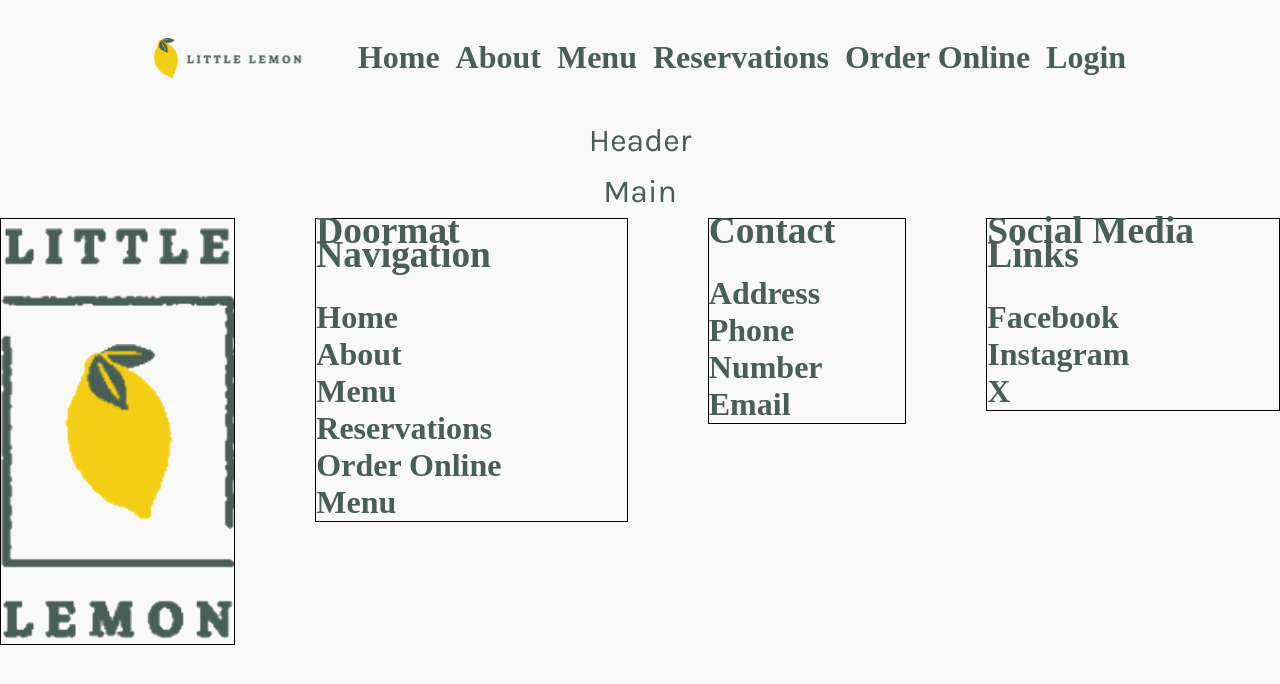
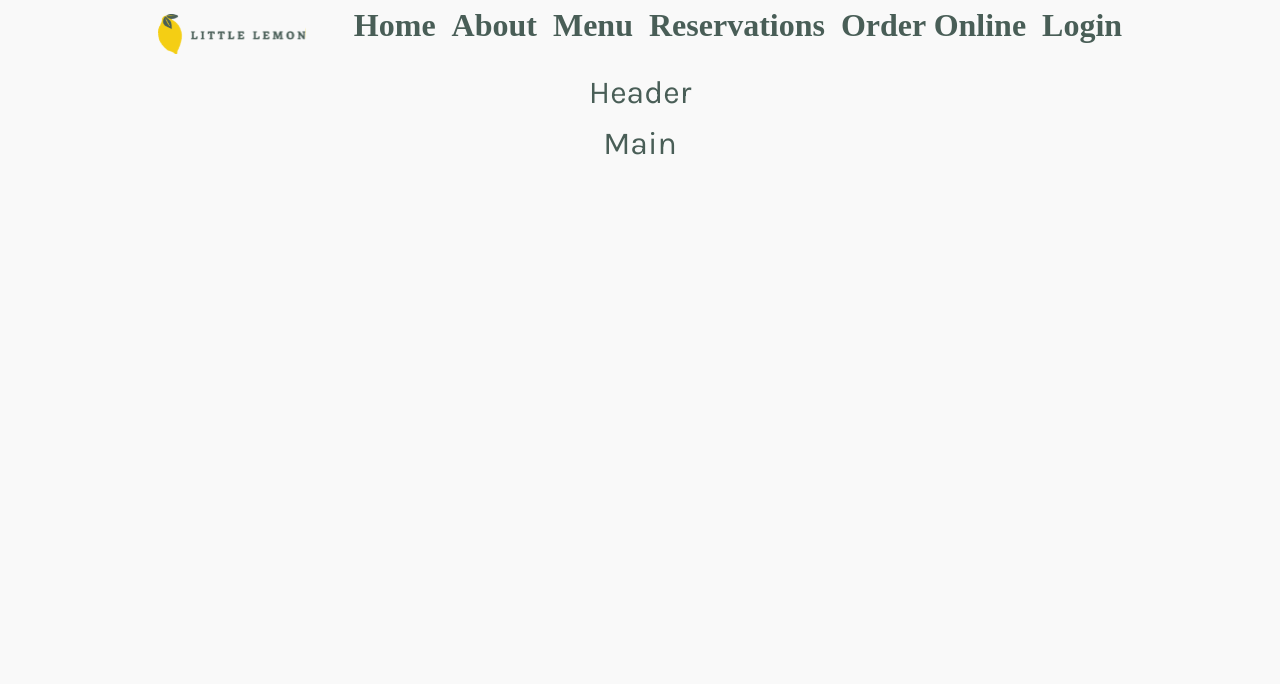
Before and after one commit to rammelion/little-lemon, a React (Create React App) app: page / in a window 1280 px wide. Shown: the top 684 px of the page. Built offline with nearby package versions, Linux system fonts and the light colour scheme; a web font is replaced by a local one.

Commit message:
bootstrap CDN added

```diff
--- a/public/index.html
+++ b/public/index.html
@@ -13,6 +13,10 @@
     <meta name="og:image" content=""/>
     <meta name="og:description" content="The website of the Little Lemon Restaurant"/>
     <link rel="apple-touch-icon" href="%PUBLIC_URL%/logo192.png" />
+    <script src="https://cdn.jsdelivr.net/npm/@popperjs/core@2.11.8/dist/umd/popper.min.js" integrity="sha384-I7E8VVD/ismYTF4hNIPjVp/Zjvgyol6VFvRkX/vR+Vc4jQkC+hVqc2pM8ODewa9r" crossorigin="anonymous"></script>
+    <script src="https://cdn.jsdelivr.net/npm/bootstrap@5.3.3/dist/js/bootstrap.min.js" integrity="sha384-0pUGZvbkm6XF6gxjEnlmuGrJXVbNuzT9qBBavbLwCsOGabYfZo0T0to5eqruptLy" crossorigin="anonymous"></script>
+    <link href="https://cdn.jsdelivr.net/npm/bootstrap@5.3.3/dist/css/bootstrap.min.css" rel="stylesheet" integrity="sha384-QWTKZyjpPEjISv5WaRU9OFeRpok6YctnYmDr5pNlyT2bRjXh0JMhjY6hW+ALEwIH" crossorigin="anonymous">
+    <script src="https://cdn.jsdelivr.net/npm/bootstrap@5.3.3/dist/js/bootstrap.bundle.min.js" integrity="sha384-YvpcrYf0tY3lHB60NNkmXc5s9fDVZLESaAA55NDzOxhy9GkcIdslK1eN7N6jIeHz" crossorigin="anonymous"></script>
     <!--
       manifest.json provides metadata used when your web app is installed on a
       user's mobile device or desktop. See https://developers.google.com/web/fundamentals/web-app-manifest/
--- a/src/App.js
+++ b/src/App.js
@@ -11,7 +11,7 @@ function App() {
      <Nav />
      <Header />
      <Main />
-     <Footer />
+
     </>
   );
 }
--- a/src/components/Logo.js
+++ b/src/components/Logo.js
@@ -1,15 +1,20 @@
+import horinzontalLogo from './assets/img/Logo.svg'
+import standAloneLogo from './assets/img/logo.png'
 export default function Logo(props) {
-    if (props.location==='nav') {
+    if (props.type==='horizontal') {
         return (
-            <img src={'/Logo.svg'} alt="Litte Lemon Logo"></img>
+            <a href="/">
+                <img src={horinzontalLogo} alt="Litte Lemon Logo"></img>
+            </a>
         )
-    } else {
+    } else if (props.type==='standalone') {
         return (
             <div>
-                <img src={'/logo.png'} alt="Litte Lemon Logo"></img>
+                <a href="/">
+                    <img src={standAloneLogo} alt="Litte Lemon Logo"></img>
+                </a>
             </div>
 
         )
     }
-
 }
--- a/src/components/semantics/Nav.js
+++ b/src/components/semantics/Nav.js
@@ -4,7 +4,7 @@ import NavMenu from "../NavMenu"
 export default function Nav() {
     return (
         <nav>
-            <Logo location='nav' />
+            <a href="/"><Logo type='horizontal' /></a>
             <NavMenu />
         </nav>
     )
```
Also changed, not shown: src/components/assets/img/Logo.svg (renamed from public/Logo.svg), src/components/assets/img/logo.png (renamed from public/logo.png).
